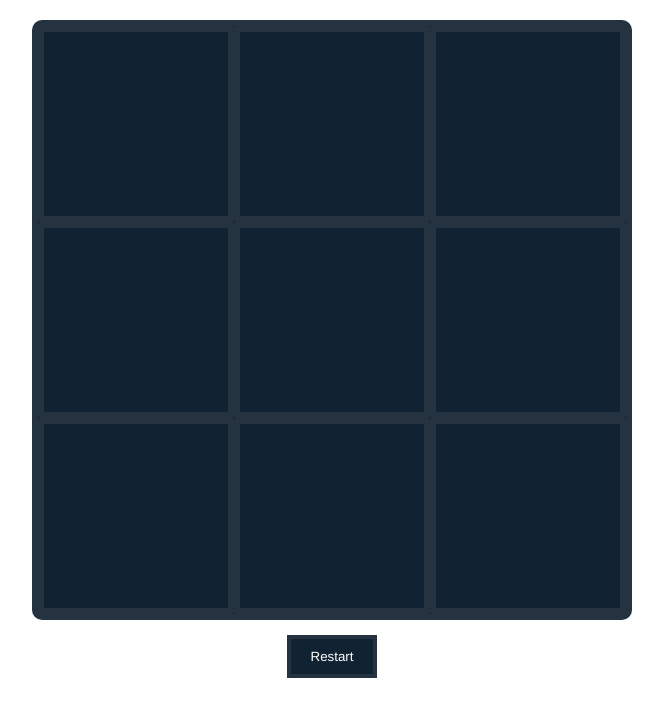
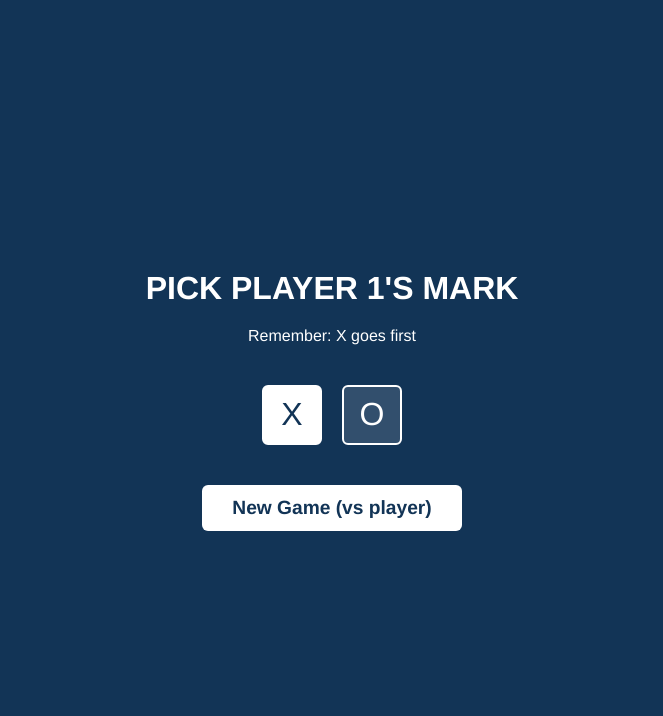
Before and after one commit to SaiPavan214/Tic-Tac-Toe-Game, a React (Vite) app: page /ticTacToe in a window 1280 px wide. Shown: the top 716 px of the page, without its empty margins (308-971 px from the left). Built offline with nearby package versions, Linux system fonts and the light colour scheme.

Commit message:
StartScreen Add

```diff
--- a/src/App.jsx
+++ b/src/App.jsx
@@ -1,7 +1,31 @@
-import React from 'react';
-import './app.css';
-import AppRoutes from './routes';
+import React, { useState } from 'react';
+import StartScreen from './components/startscreen';
+import Game from './pages/Game/index';
 
-export default function App() {
-  return <AppRoutes />;
+function App() {
+  // State to track if the game has started
+  const [gameStarted, setGameStarted] = useState(false);
+
+  // State to track which mark player 1 selected ('X' or 'O')
+  const [player1Mark, setPlayer1Mark] = useState('X');
+
+  // Called when the StartScreen triggers game start, with player1's selected mark
+  const startGame = (mark) => {
+    setPlayer1Mark(mark);
+    setGameStarted(true);
+  };
+
+  return (
+    <>
+      {!gameStarted ? (
+        // Show the start screen if game hasn't started
+        <StartScreen onStart={startGame} />
+      ) : (
+        // Show the game and pass selected player1 mark as prop
+        <Game player1Mark={player1Mark} />
+      )}
+    </>
+  );
 }
+
+export default App;
--- /dev/null
+++ b/src/components/startscreen/index.jsx
@@ -0,0 +1,32 @@
+import React, { useState } from 'react';
+import './styles.css';
+
+export default function StartScreen({ onStart }) {
+  const [playerMark, setPlayerMark] = useState('X');
+
+  return (
+    <div className="start-screen">
+      <h1>PICK PLAYER 1&apos;S MARK</h1>
+      <p>Remember: X goes first</p>
+
+      <div className="mark-options">
+        <button
+          className={playerMark === 'X' ? 'selected' : ''}
+          onClick={() => setPlayerMark('X')}
+        >
+          X
+        </button>
+        <button
+          className={playerMark === 'O' ? 'selected' : ''}
+          onClick={() => setPlayerMark('O')}
+        >
+          O
+        </button>
+      </div>
+
+      <button className="start-button" onClick={() => onStart(playerMark)}>
+        New Game (vs player)
+      </button>
+    </div>
+  );
+}
--- /dev/null
+++ b/src/components/startscreen/styles.css
@@ -0,0 +1,52 @@
+.start-screen {
+  height: 100vh;
+  background-color: #123456; /* dark blue background */
+  color: white;
+  font-family: Arial, sans-serif;
+  display: flex;
+  flex-direction: column;
+  justify-content: center;
+  align-items: center;
+  gap: 20px;
+  text-align: center;
+}
+
+.mark-options {
+  display: flex;
+  gap: 20px;
+  margin: 20px 0;
+}
+
+.mark-options button {
+  background: #ffffff22;
+  border: 2px solid white;
+  border-radius: 6px;
+  color: white;
+  font-size: 2rem;
+  width: 60px;
+  height: 60px;
+  cursor: pointer;
+  transition: background-color 0.3s ease;
+}
+
+.mark-options button.selected,
+.mark-options button:hover {
+  background-color: white;
+  color: #123456;
+}
+
+.start-button {
+  padding: 12px 30px;
+  background-color: white;
+  border: none;
+  border-radius: 6px;
+  font-size: 1.2rem;
+  font-weight: bold;
+  cursor: pointer;
+  color: #123456;
+  transition: background-color 0.3s ease;
+}
+
+.start-button:hover {
+  background-color: #f0f0f0;
+}
--- a/src/pages/Game/index.jsx
+++ b/src/pages/Game/index.jsx
@@ -9,7 +9,7 @@ class Game extends Component {
   constructor(props) {
     super(props);
     this.state = {
-      turn: 'X',
+      turn: props.player1Mark || 'X',  // <-- initialize from prop
       cells: Array(9).fill(null),
       winner: null
     };
@@ -61,11 +61,18 @@ class Game extends Component {
 
   resetGame = () => {
     this.setState({
-      turn: 'X',
+      turn: this.props.player1Mark || 'X',  // <-- reset to starting mark
       cells: Array(9).fill(null),
       winner: null
     });
   };
+
+  // Optional: update turn if player1Mark prop changes after mount
+  componentDidUpdate(prevProps) {
+    if (prevProps.player1Mark !== this.props.player1Mark) {
+      this.setState({ turn: this.props.player1Mark });
+    }
+  }
 
   render() {
     return (
```
